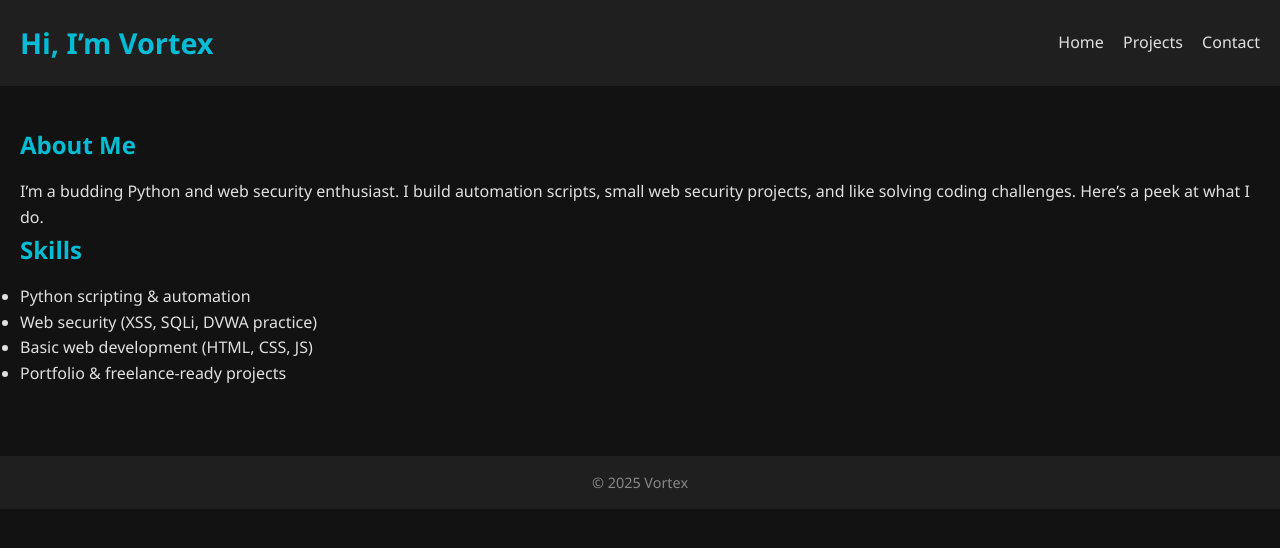
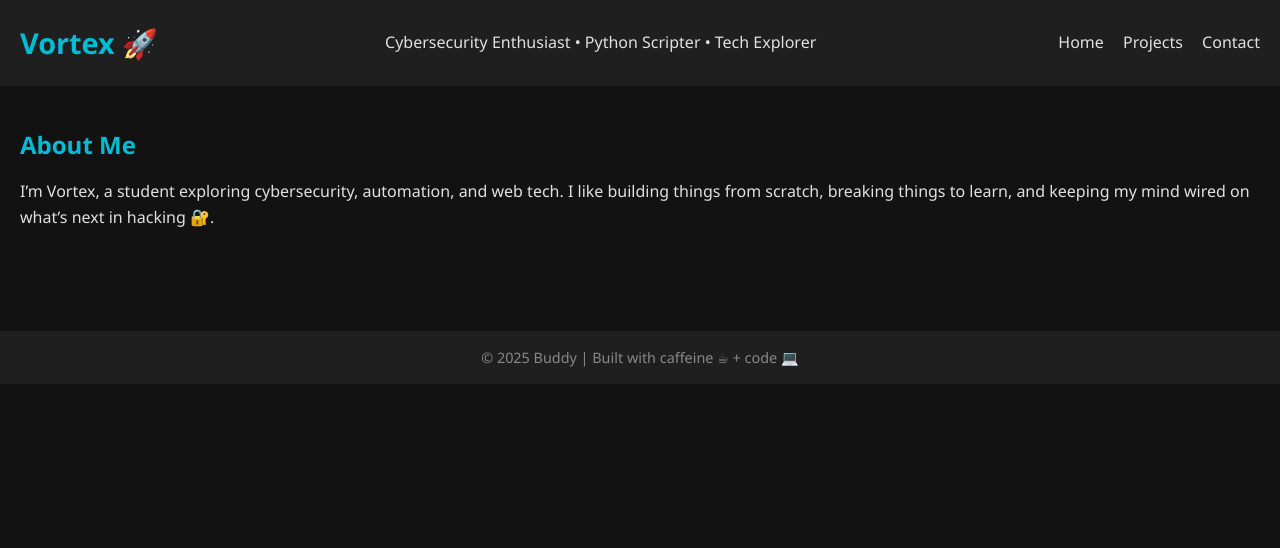
Before and after one commit to Vortex-Scurge/vortexscurge.github.io, a plain HTML site: page index.html in a window 1280 px wide. Drawn offline with Linux system fonts and the light colour scheme.

Commit message:
Update index.html

```diff
--- a/index.html
+++ b/index.html
@@ -2,34 +2,34 @@
 <html lang="en">
 <head>
   <meta charset="UTF-8">
-  <title>Vortex's Portfolio</title>
+  <meta name="viewport" content="width=device-width, initial-scale=1.0">
+  <title>Vortex | Portfolio</title>
   <link rel="stylesheet" href="style.css">
 </head>
 <body>
   <header>
-    <h1>Hi, I’m Vortex</h1>
+    <h1>Vortex 🚀</h1>
+    <p>Cybersecurity Enthusiast • Python Scripter • Tech Explorer</p>
     <nav>
-      <a href="index.html">Home</a>
+      <a href="index.html" class="active">Home</a>
       <a href="projects.html">Projects</a>
       <a href="contact.html">Contact</a>
     </nav>
   </header>
 
   <main>
-    <h2>About Me</h2>
-    <p>I’m a budding Python and web security enthusiast. I build automation scripts, small web security projects, and like solving coding challenges. Here’s a peek at what I do.</p>
-
-    <h2>Skills</h2>
-    <ul>
-      <li>Python scripting & automation</li>
-      <li>Web security (XSS, SQLi, DVWA practice)</li>
-      <li>Basic web development (HTML, CSS, JS)</li>
-      <li>Portfolio & freelance-ready projects</li>
-    </ul>
+    <section class="card">
+      <h2>About Me</h2>
+      <p>
+        I’m Vortex, a student exploring cybersecurity, automation, and web tech.
+        I like building things from scratch, breaking things to learn,
+        and keeping my mind wired on what’s next in hacking 🔐.
+      </p>
+    </section>
   </main>
 
   <footer>
-    © 2025 Vortex
+    <p>&copy; 2025 Buddy | Built with caffeine ☕ + code 💻</p>
   </footer>
 </body>
 </html>
```
